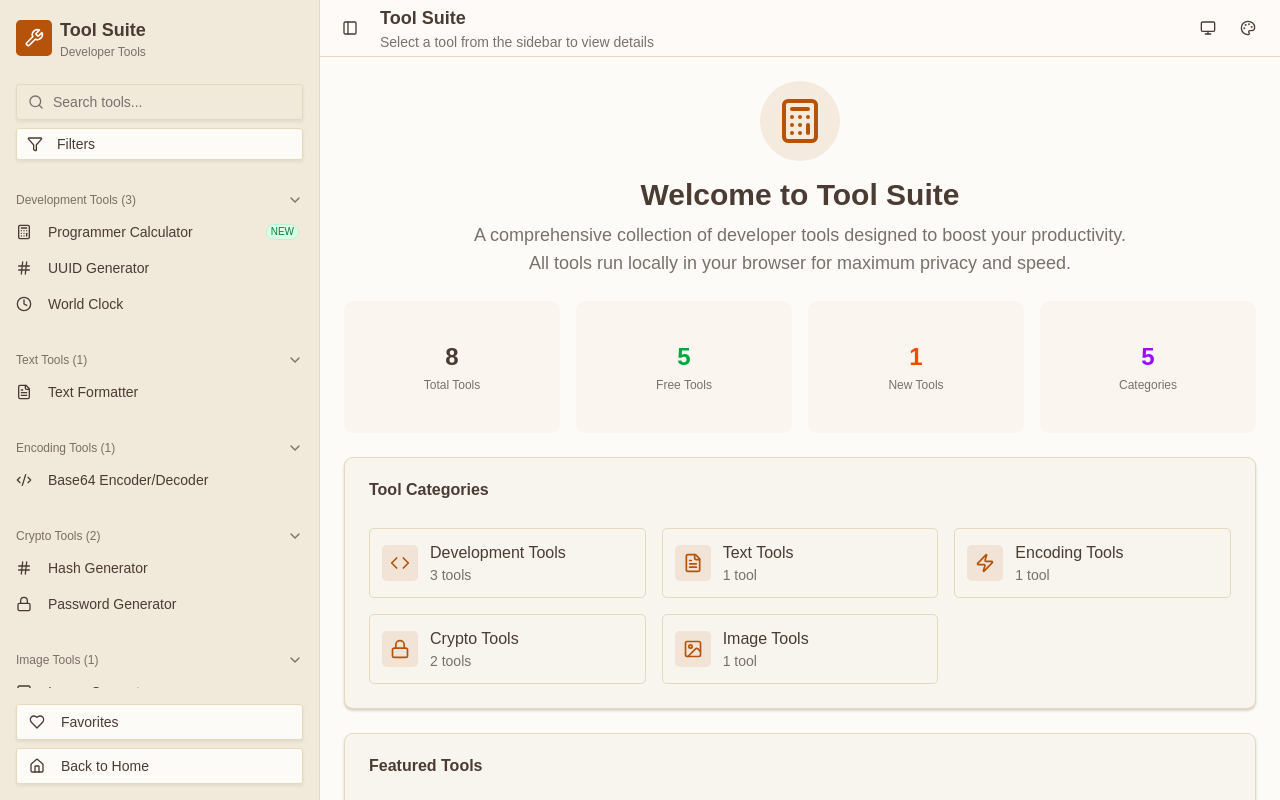
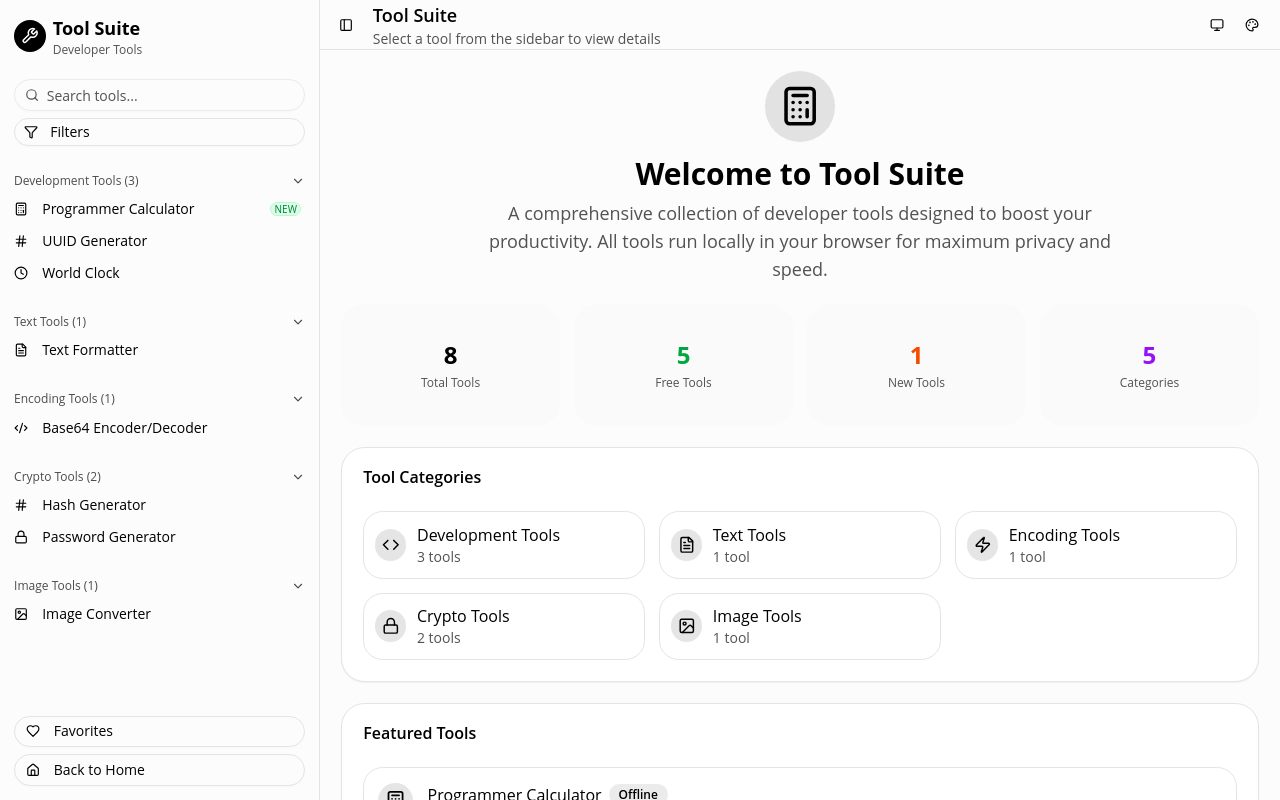
Before and after one commit to hanxiaomax/handsome, a React (Vite) app in the folder 2base/: page / in a window 1280 px wide. Shown: the top 800 px of the page. Built offline with nearby package versions, Linux system fonts and the light colour scheme.

Commit message:
refactor(styles): update font families, radius, and color variables for improved design consistency

```diff
--- a/2base/src/index.css
+++ b/2base/src/index.css
@@ -39,10 +39,10 @@
   --color-sidebar-accent-foreground: var(--sidebar-accent-foreground);
   --color-sidebar-border: var(--sidebar-border);
   --color-sidebar-ring: var(--sidebar-ring);
-  --font-sans: Oxanium, sans-serif;
-  --font-mono: Fira Code, monospace;
-  --font-serif: Merriweather, serif;
-  --radius: 0.3rem;
+  --font-sans: Open Sans, sans-serif;
+  --font-mono: JetBrains Mono, monospace;
+  --font-serif: Source Serif Pro, serif;
+  --radius: 1.225rem;
   --tracking-tighter: calc(var(--tracking-normal) - 0.05em);
   --tracking-tight: calc(var(--tracking-normal) - 0.025em);
   --tracking-wide: calc(var(--tracking-normal) + 0.025em);
@@ -69,114 +69,114 @@
 }
 
 :root {
-  --radius: 0.3rem;
-  --background: oklch(0.9885 0.0057 84.5659);
-  --foreground: oklch(0.3660 0.0251 49.6085);
-  --card: oklch(0.9686 0.0091 78.2818);
-  --card-foreground: oklch(0.3660 0.0251 49.6085);
-  --popover: oklch(0.9686 0.0091 78.2818);
-  --popover-foreground: oklch(0.3660 0.0251 49.6085);
-  --primary: oklch(0.5553 0.1455 48.9975);
+  --radius: 1.225rem;
+  --background: oklch(0.9911 0 0);
+  --foreground: oklch(0 0 0);
+  --card: oklch(1.0000 0 0);
+  --card-foreground: oklch(0 0 0);
+  --popover: oklch(0.9911 0 0);
+  --popover-foreground: oklch(0 0 0);
+  --primary: oklch(0 0 0);
   --primary-foreground: oklch(1.0000 0 0);
-  --secondary: oklch(0.8276 0.0752 74.4400);
-  --secondary-foreground: oklch(0.4444 0.0096 73.6390);
-  --muted: oklch(0.9363 0.0218 83.2637);
-  --muted-foreground: oklch(0.5534 0.0116 58.0708);
-  --accent: oklch(0.9000 0.0500 74.9889);
-  --accent-foreground: oklch(0.4444 0.0096 73.6390);
-  --destructive: oklch(0.4437 0.1613 26.8994);
-  --border: oklch(0.8866 0.0404 89.6994);
-  --input: oklch(0.8866 0.0404 89.6994);
-  --ring: oklch(0.5553 0.1455 48.9975);
-  --chart-1: oklch(0.5553 0.1455 48.9975);
-  --chart-2: oklch(0.5534 0.0116 58.0708);
-  --chart-3: oklch(0.5538 0.1207 66.4416);
-  --chart-4: oklch(0.5534 0.0116 58.0708);
-  --chart-5: oklch(0.6806 0.1423 75.8340);
-  --sidebar: oklch(0.9363 0.0218 83.2637);
-  --sidebar-foreground: oklch(0.3660 0.0251 49.6085);
-  --sidebar-primary: oklch(0.5553 0.1455 48.9975);
+  --secondary: oklch(0.9401 0 0);
+  --secondary-foreground: oklch(0 0 0);
+  --muted: oklch(0.9702 0 0);
+  --muted-foreground: oklch(0.4386 0 0);
+  --accent: oklch(0.9401 0 0);
+  --accent-foreground: oklch(0 0 0);
+  --destructive: oklch(0.6891 0.1746 38.7456);
+  --border: oklch(0.9189 0 0);
+  --input: oklch(0.9401 0 0);
+  --ring: oklch(0 0 0);
+  --chart-1: oklch(0.6661 0.2056 40.5160);
+  --chart-2: oklch(0.7449 0.1426 51.9578);
+  --chart-3: oklch(0.1924 0.0016 17.2967);
+  --chart-4: oklch(0.9189 0 0);
+  --chart-5: oklch(0.5590 0 0);
+  --sidebar: oklch(0.9911 0 0);
+  --sidebar-foreground: oklch(0 0 0);
+  --sidebar-primary: oklch(0 0 0);
   --sidebar-primary-foreground: oklch(1.0000 0 0);
-  --sidebar-accent: oklch(0.5538 0.1207 66.4416);
-  --sidebar-accent-foreground: oklch(1.0000 0 0);
-  --sidebar-border: oklch(0.8866 0.0404 89.6994);
-  --sidebar-ring: oklch(0.5553 0.1455 48.9975);
+  --sidebar-accent: oklch(0.9401 0 0);
+  --sidebar-accent-foreground: oklch(0 0 0);
+  --sidebar-border: oklch(0.9401 0 0);
+  --sidebar-ring: oklch(0 0 0);
   --destructive-foreground: oklch(1.0000 0 0);
-  --font-sans: Oxanium, sans-serif;
-  --font-serif: Merriweather, serif;
-  --font-mono: Fira Code, monospace;
-  --shadow-color: hsl(28 18% 25%);
-  --shadow-opacity: 0.18;
-  --shadow-blur: 3px;
+  --font-sans: Open Sans, sans-serif;
+  --font-serif: Source Serif Pro, serif;
+  --font-mono: JetBrains Mono, monospace;
+  --shadow-color: #1a1a1a;
+  --shadow-opacity: 0.04;
+  --shadow-blur: 2px;
   --shadow-spread: 0px;
   --shadow-offset-x: 0px;
-  --shadow-offset-y: 2px;
+  --shadow-offset-y: 1px;
   --letter-spacing: 0em;
-  --spacing: 0.25rem;
-  --shadow-2xs: 0px 2px 3px 0px hsl(28 18% 25% / 0.09);
-  --shadow-xs: 0px 2px 3px 0px hsl(28 18% 25% / 0.09);
-  --shadow-sm: 0px 2px 3px 0px hsl(28 18% 25% / 0.18), 0px 1px 2px -1px hsl(28 18% 25% / 0.18);
-  --shadow: 0px 2px 3px 0px hsl(28 18% 25% / 0.18), 0px 1px 2px -1px hsl(28 18% 25% / 0.18);
-  --shadow-md: 0px 2px 3px 0px hsl(28 18% 25% / 0.18), 0px 2px 4px -1px hsl(28 18% 25% / 0.18);
-  --shadow-lg: 0px 2px 3px 0px hsl(28 18% 25% / 0.18), 0px 4px 6px -1px hsl(28 18% 25% / 0.18);
-  --shadow-xl: 0px 2px 3px 0px hsl(28 18% 25% / 0.18), 0px 8px 10px -1px hsl(28 18% 25% / 0.18);
-  --shadow-2xl: 0px 2px 3px 0px hsl(28 18% 25% / 0.45);
+  --spacing: 0.22rem;
+  --shadow-2xs: 0px 1px 2px 0px hsl(0 0% 10.1961% / 0.02);
+  --shadow-xs: 0px 1px 2px 0px hsl(0 0% 10.1961% / 0.02);
+  --shadow-sm: 0px 1px 2px 0px hsl(0 0% 10.1961% / 0.04), 0px 1px 2px -1px hsl(0 0% 10.1961% / 0.04);
+  --shadow: 0px 1px 2px 0px hsl(0 0% 10.1961% / 0.04), 0px 1px 2px -1px hsl(0 0% 10.1961% / 0.04);
+  --shadow-md: 0px 1px 2px 0px hsl(0 0% 10.1961% / 0.04), 0px 2px 4px -1px hsl(0 0% 10.1961% / 0.04);
+  --shadow-lg: 0px 1px 2px 0px hsl(0 0% 10.1961% / 0.04), 0px 4px 6px -1px hsl(0 0% 10.1961% / 0.04);
+  --shadow-xl: 0px 1px 2px 0px hsl(0 0% 10.1961% / 0.04), 0px 8px 10px -1px hsl(0 0% 10.1961% / 0.04);
+  --shadow-2xl: 0px 1px 2px 0px hsl(0 0% 10.1961% / 0.10);
   --tracking-normal: 0em;
 }
 
 .dark {
-  --background: oklch(0.2161 0.0061 56.0434);
-  --foreground: oklch(0.9699 0.0013 106.4238);
-  --card: oklch(0.2685 0.0063 34.2976);
-  --card-foreground: oklch(0.9699 0.0013 106.4238);
-  --popover: oklch(0.2685 0.0063 34.2976);
-  --popover-foreground: oklch(0.9699 0.0013 106.4238);
-  --primary: oklch(0.7049 0.1867 47.6044);
-  --primary-foreground: oklch(1.0000 0 0);
-  --secondary: oklch(0.4444 0.0096 73.6390);
-  --secondary-foreground: oklch(0.9232 0.0026 48.7171);
-  --muted: oklch(0.2685 0.0063 34.2976);
-  --muted-foreground: oklch(0.7161 0.0091 56.2590);
-  --accent: oklch(0.3598 0.0497 229.3202);
-  --accent-foreground: oklch(0.9232 0.0026 48.7171);
-  --destructive: oklch(0.5771 0.2152 27.3250);
-  --border: oklch(0.3741 0.0087 67.5582);
-  --input: oklch(0.3741 0.0087 67.5582);
-  --ring: oklch(0.7049 0.1867 47.6044);
-  --chart-1: oklch(0.7049 0.1867 47.6044);
-  --chart-2: oklch(0.6847 0.1479 237.3225);
-  --chart-3: oklch(0.7952 0.1617 86.0468);
-  --chart-4: oklch(0.7161 0.0091 56.2590);
-  --chart-5: oklch(0.5534 0.0116 58.0708);
-  --sidebar: oklch(0.2685 0.0063 34.2976);
-  --sidebar-foreground: oklch(0.9699 0.0013 106.4238);
-  --sidebar-primary: oklch(0.7049 0.1867 47.6044);
-  --sidebar-primary-foreground: oklch(1.0000 0 0);
-  --sidebar-accent: oklch(0.6847 0.1479 237.3225);
-  --sidebar-accent-foreground: oklch(0.2839 0.0734 254.5378);
-  --sidebar-border: oklch(0.3741 0.0087 67.5582);
-  --sidebar-ring: oklch(0.7049 0.1867 47.6044);
-  --destructive-foreground: oklch(1.0000 0 0);
-  --radius: 0.3rem;
-  --font-sans: Oxanium, sans-serif;
-  --font-serif: Merriweather, serif;
-  --font-mono: Fira Code, monospace;
-  --shadow-color: hsl(0 0% 5%);
-  --shadow-opacity: 0.18;
-  --shadow-blur: 3px;
+  --background: oklch(0 0 0);
+  --foreground: oklch(1.0000 0 0);
+  --card: oklch(0.2167 0.0015 197.0424);
+  --card-foreground: oklch(1.0000 0 0);
+  --popover: oklch(0.2167 0.0015 197.0424);
+  --popover-foreground: oklch(1.0000 0 0);
+  --primary: oklch(1.0000 0 0);
+  --primary-foreground: oklch(0 0 0);
+  --secondary: oklch(0.2520 0 0);
+  --secondary-foreground: oklch(1.0000 0 0);
+  --muted: oklch(0.2308 0 0);
+  --muted-foreground: oklch(0.7187 0 0);
+  --accent: oklch(0.3211 0 0);
+  --accent-foreground: oklch(1.0000 0 0);
+  --destructive: oklch(0.7456 0.2649 327.8328);
+  --border: oklch(0.2603 0 0);
+  --input: oklch(0.3211 0 0);
+  --ring: oklch(0.7187 0 0);
+  --chart-1: oklch(0.6362 0.2531 15.5961);
+  --chart-2: oklch(0.8571 0.1835 161.4061);
+  --chart-3: oklch(0.5590 0 0);
+  --chart-4: oklch(0.4386 0 0);
+  --chart-5: oklch(0.9189 0 0);
+  --sidebar: oklch(0.2167 0.0015 197.0424);
+  --sidebar-foreground: oklch(1.0000 0 0);
+  --sidebar-primary: oklch(1.0000 0 0);
+  --sidebar-primary-foreground: oklch(0 0 0);
+  --sidebar-accent: oklch(0.3211 0 0);
+  --sidebar-accent-foreground: oklch(1.0000 0 0);
+  --sidebar-border: oklch(0.3211 0 0);
+  --sidebar-ring: oklch(0.7187 0 0);
+  --destructive-foreground: oklch(0 0 0);
+  --radius: 1.225rem;
+  --font-sans: Open Sans, sans-serif;
+  --font-serif: Source Serif Pro, serif;
+  --font-mono: JetBrains Mono, monospace;
+  --shadow-color: #1a1a1a;
+  --shadow-opacity: 0.04;
+  --shadow-blur: 2px;
   --shadow-spread: 0px;
   --shadow-offset-x: 0px;
-  --shadow-offset-y: 2px;
+  --shadow-offset-y: 1px;
   --letter-spacing: 0em;
-  --spacing: 0.25rem;
-  --shadow-2xs: 0px 2px 3px 0px hsl(0 0% 5% / 0.09);
-  --shadow-xs: 0px 2px 3px 0px hsl(0 0% 5% / 0.09);
-  --shadow-sm: 0px 2px 3px 0px hsl(0 0% 5% / 0.18), 0px 1px 2px -1px hsl(0 0% 5% / 0.18);
-  --shadow: 0px 2px 3px 0px hsl(0 0% 5% / 0.18), 0px 1px 2px -1px hsl(0 0% 5% / 0.18);
-  --shadow-md: 0px 2px 3px 0px hsl(0 0% 5% / 0.18), 0px 2px 4px -1px hsl(0 0% 5% / 0.18);
-  --shadow-lg: 0px 2px 3px 0px hsl(0 0% 5% / 0.18), 0px 4px 6px -1px hsl(0 0% 5% / 0.18);
-  --shadow-xl: 0px 2px 3px 0px hsl(0 0% 5% / 0.18), 0px 8px 10px -1px hsl(0 0% 5% / 0.18);
-  --shadow-2xl: 0px 2px 3px 0px hsl(0 0% 5% / 0.45);
+  --spacing: 0.22rem;
+  --shadow-2xs: 0px 1px 2px 0px hsl(0 0% 10.1961% / 0.02);
+  --shadow-xs: 0px 1px 2px 0px hsl(0 0% 10.1961% / 0.02);
+  --shadow-sm: 0px 1px 2px 0px hsl(0 0% 10.1961% / 0.04), 0px 1px 2px -1px hsl(0 0% 10.1961% / 0.04);
+  --shadow: 0px 1px 2px 0px hsl(0 0% 10.1961% / 0.04), 0px 1px 2px -1px hsl(0 0% 10.1961% / 0.04);
+  --shadow-md: 0px 1px 2px 0px hsl(0 0% 10.1961% / 0.04), 0px 2px 4px -1px hsl(0 0% 10.1961% / 0.04);
+  --shadow-lg: 0px 1px 2px 0px hsl(0 0% 10.1961% / 0.04), 0px 4px 6px -1px hsl(0 0% 10.1961% / 0.04);
+  --shadow-xl: 0px 1px 2px 0px hsl(0 0% 10.1961% / 0.04), 0px 8px 10px -1px hsl(0 0% 10.1961% / 0.04);
+  --shadow-2xl: 0px 1px 2px 0px hsl(0 0% 10.1961% / 0.10);
 }
 
 /* Color Scheme Variants */
```
